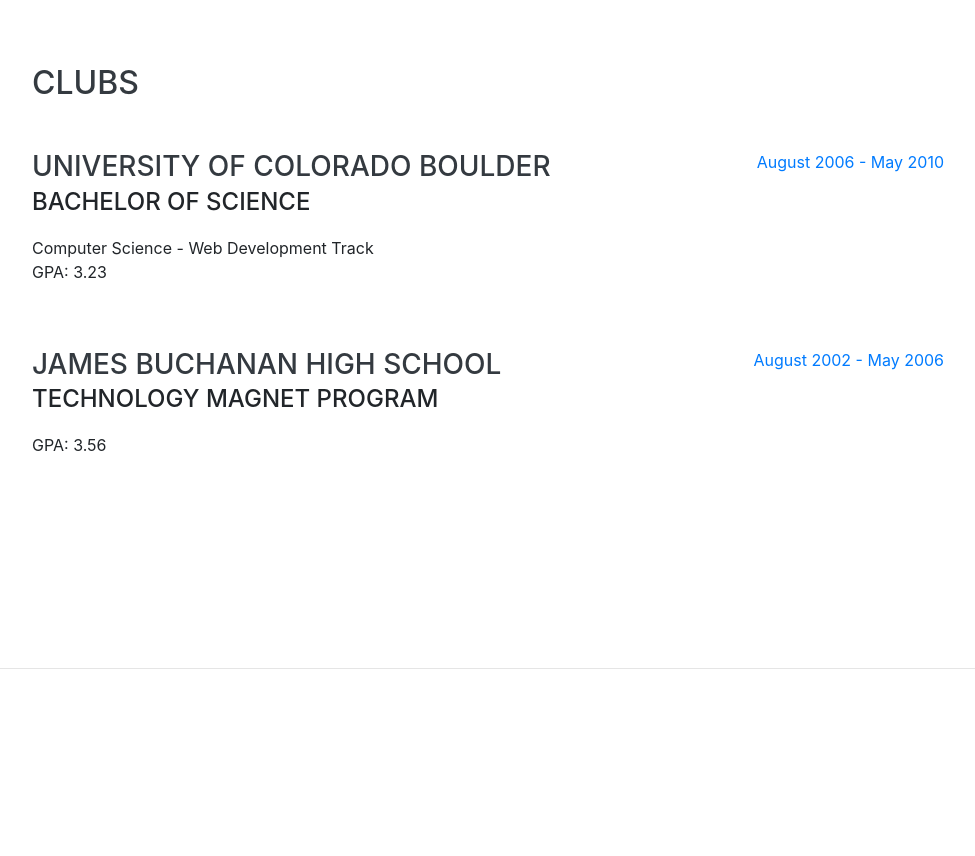
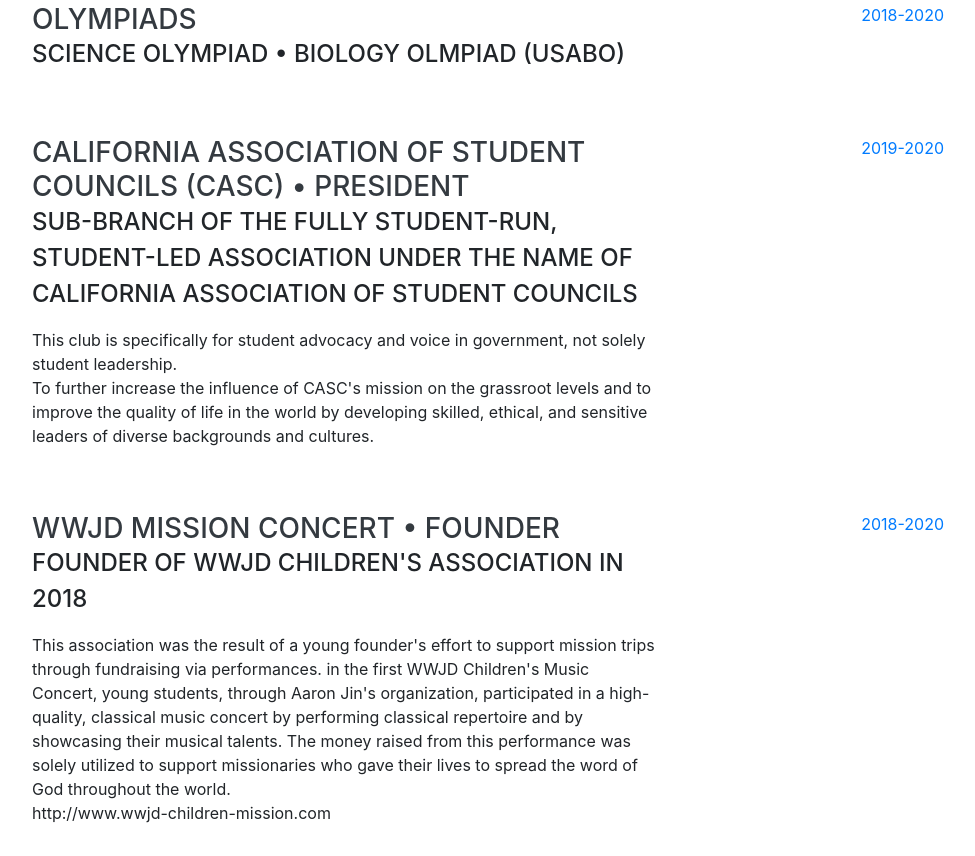
Before and after one commit to hoxykidmilli/hoxykidmilli.github.io, a website with bundled scripts: page index.html in a window 1280 px wide. Shown: the part 1864-2720 px from the top of the page, without its empty margins (288-1263 px from the left). Built offline with nearby package versions, Linux system fonts and the light colour scheme; a web font is replaced by a local one.

Commit message:
Update index.html

```diff
--- a/index.html
+++ b/index.html
@@ -249,24 +249,37 @@
 
         <div class="resume-item d-flex flex-column flex-md-row justify-content-between mb-5">
           <div class="resume-content">
-            <h3 class="mb-0">University of Colorado Boulder</h3>
-            <div class="subheading mb-3">Bachelor of Science</div>
-            <div>Computer Science - Web Development Track</div>
-            <p>GPA: 3.23</p>
+            <h3 class="mb-0">Olympiads</h3>
+            <div class="subheading mb-3">Science Olympiad • Biology Olmpiad (USABO)</div>
+            <div></div>
+            <p></p>
           </div>
           <div class="resume-date text-md-right">
-            <span class="text-primary">August 2006 - May 2010</span>
+            <span class="text-primary">2018-2020</span>
+          </div>
+        </div>
+
+        <div class="resume-item d-flex flex-column flex-md-row justify-content-between mb-5">
+          <div class="resume-content">
+            <h3 class="mb-0">California Association of Student Councils (CASC) • President</h3>
+            <div class="subheading mb-3">Sub-branch of the Fully Student-run, Student-led Association under the name of California Association of Student Councils</div>
+            <div>This club is specifically for student advocacy and voice in government, not solely student leadership.</div>
+            <p>To further increase the influence of CASC's mission on the grassroot levels and to improve the quality of life in the world by developing skilled, ethical, and sensitive leaders of diverse backgrounds and cultures.</p>
+          </div>
+          <div class="resume-date text-md-right">
+            <span class="text-primary">2019-2020</span>
           </div>
         </div>
 
         <div class="resume-item d-flex flex-column flex-md-row justify-content-between">
           <div class="resume-content">
-            <h3 class="mb-0">James Buchanan High School</h3>
-            <div class="subheading mb-3">Technology Magnet Program</div>
-            <p>GPA: 3.56</p>
+            <h3 class="mb-0">WWJD Mission Concert • Founder</h3>
+            <div class="subheading mb-3">Founder of WWJD Children's Association in 2018</div>
+            <div>This association was the result of a young founder's effort to support mission trips through fundraising via performances. in the first WWJD Children's Music Concert, young students, through Aaron Jin's organization, participated in a high-quality, classical music concert by performing classical repertoire and by showcasing their musical talents. The money raised from this performance was solely utilized to support missionaries who gave their lives to spread the word of God throughout the world.</div>
+            <p>http://www.wwjd-children-mission.com</p>
           </div>
           <div class="resume-date text-md-right">
-            <span class="text-primary">August 2002 - May 2006</span>
+            <span class="text-primary">2018-2020</span>
           </div>
         </div>
 
```
